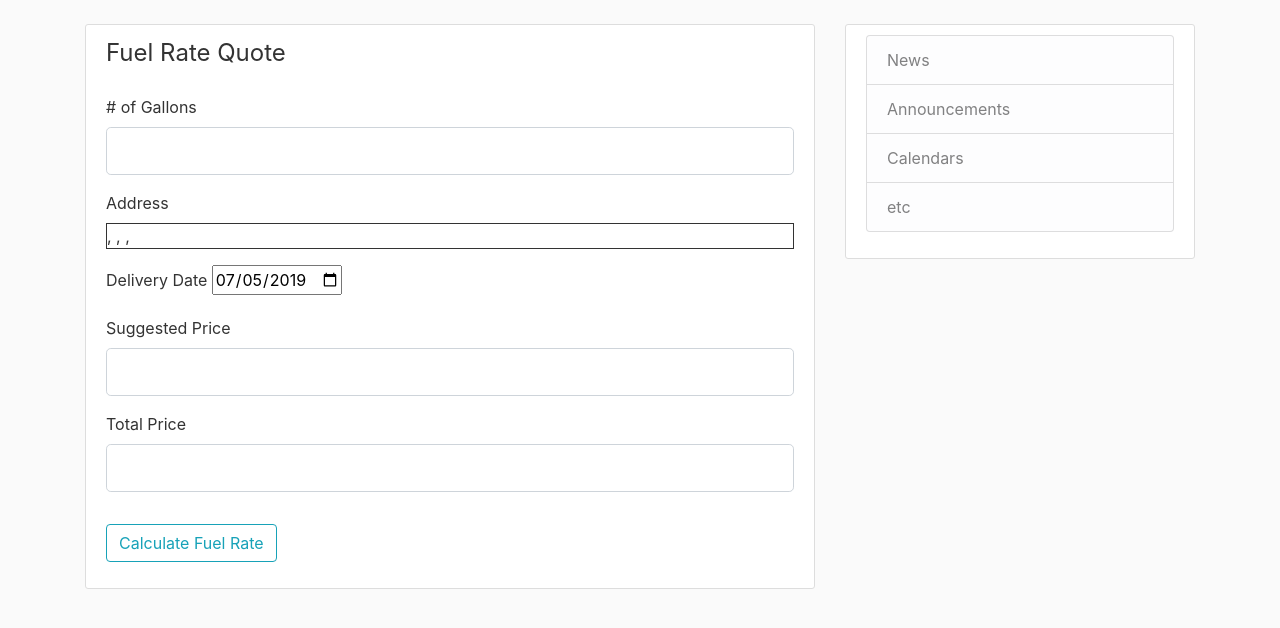
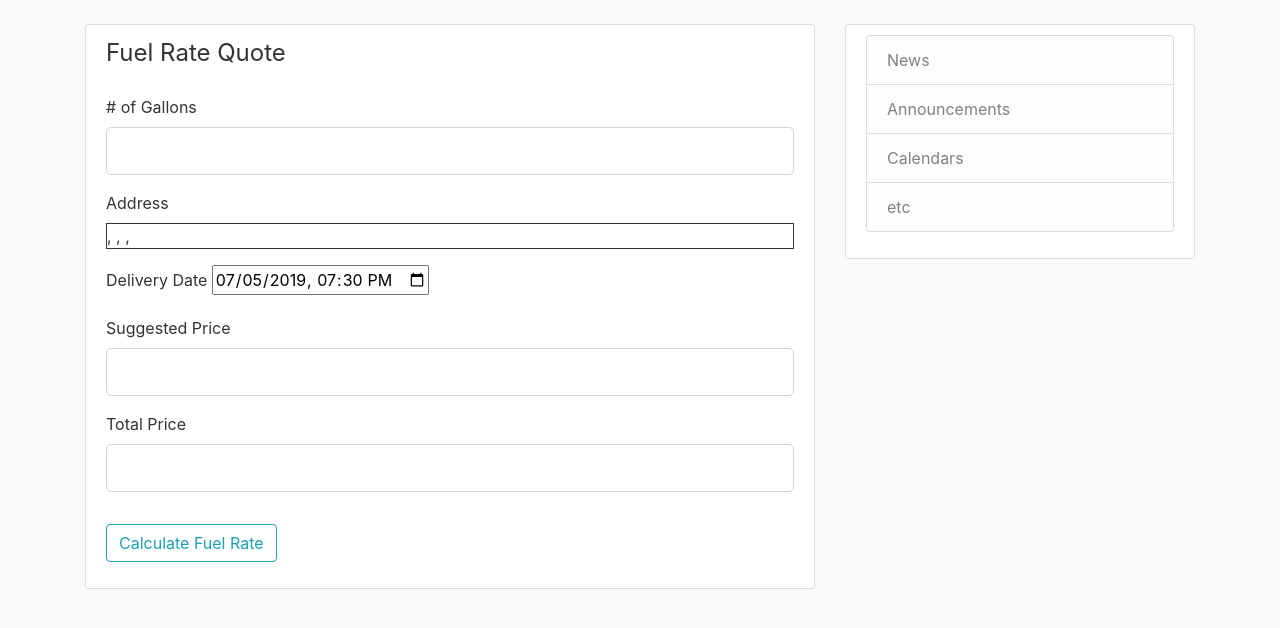
Before and after one commit to Hoangvo92/software-design, a Flask app: page /fuel_rate_price in a window 1280 px wide. Shown: the part 56-684 px from the top of the page. Run offline with Flask 2, Linux system fonts and the light colour scheme; the visitor is signed in with stand-in values (Sample User, id 1); data comes from the database, SQL or seed files in the repository; data that the repository does not hold is empty; some libraries are stand-ins or nearby versions.

Commit message:
change fuel_form.html in datetime

```diff
--- a/texasfuelratepredictor/templates/fuel_form.html
+++ b/texasfuelratepredictor/templates/fuel_form.html
@@ -31,7 +31,7 @@
             <!-- date delivery -->
             <div class="form-group">
                 {{ form.d_deliver.label(class="form-control-label") }}
-                <input type="date" value="2019-07-05" min="2019-07-01" max="2029-08-02">
+                <input type="datetime-local" value="2019-07-05T19:30" min="2019-07-01T00:00" max="2029-08-02T00:00">
             </div>
 
             <!-- suggested price -->
```
